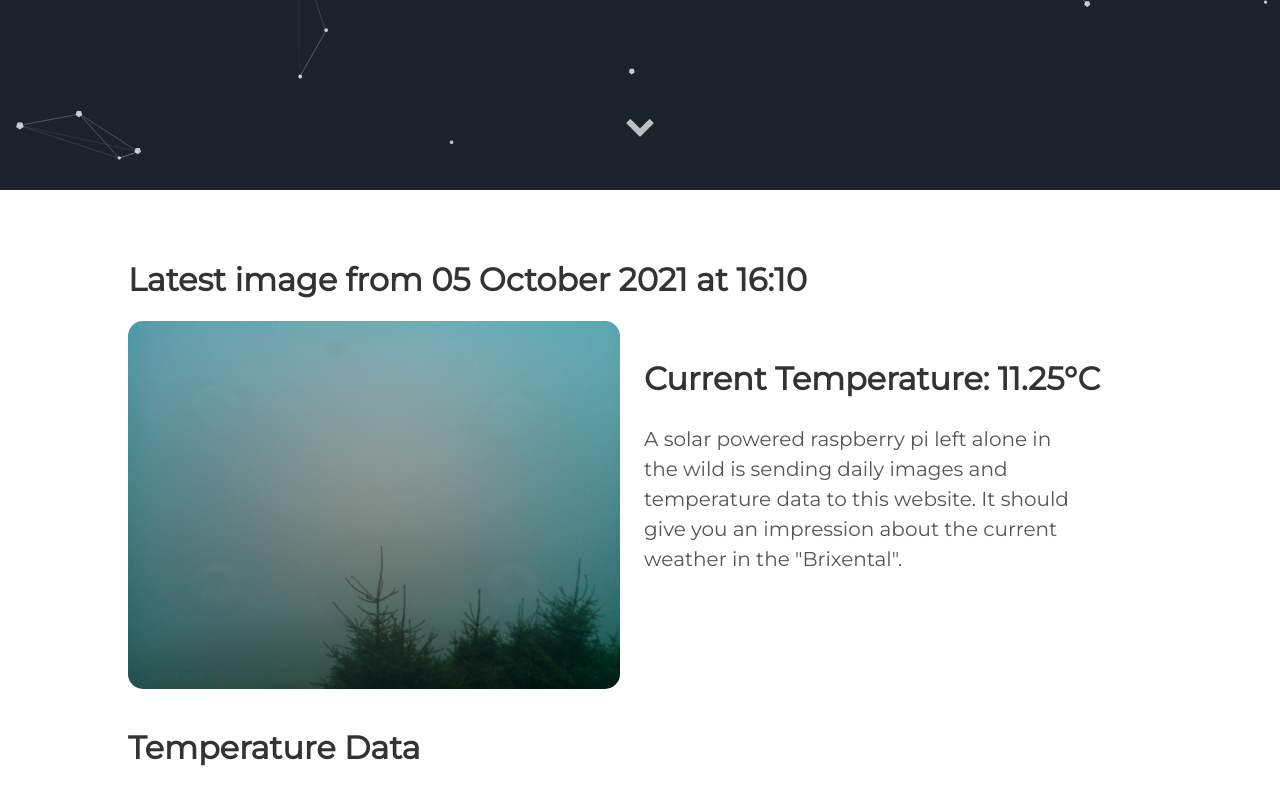
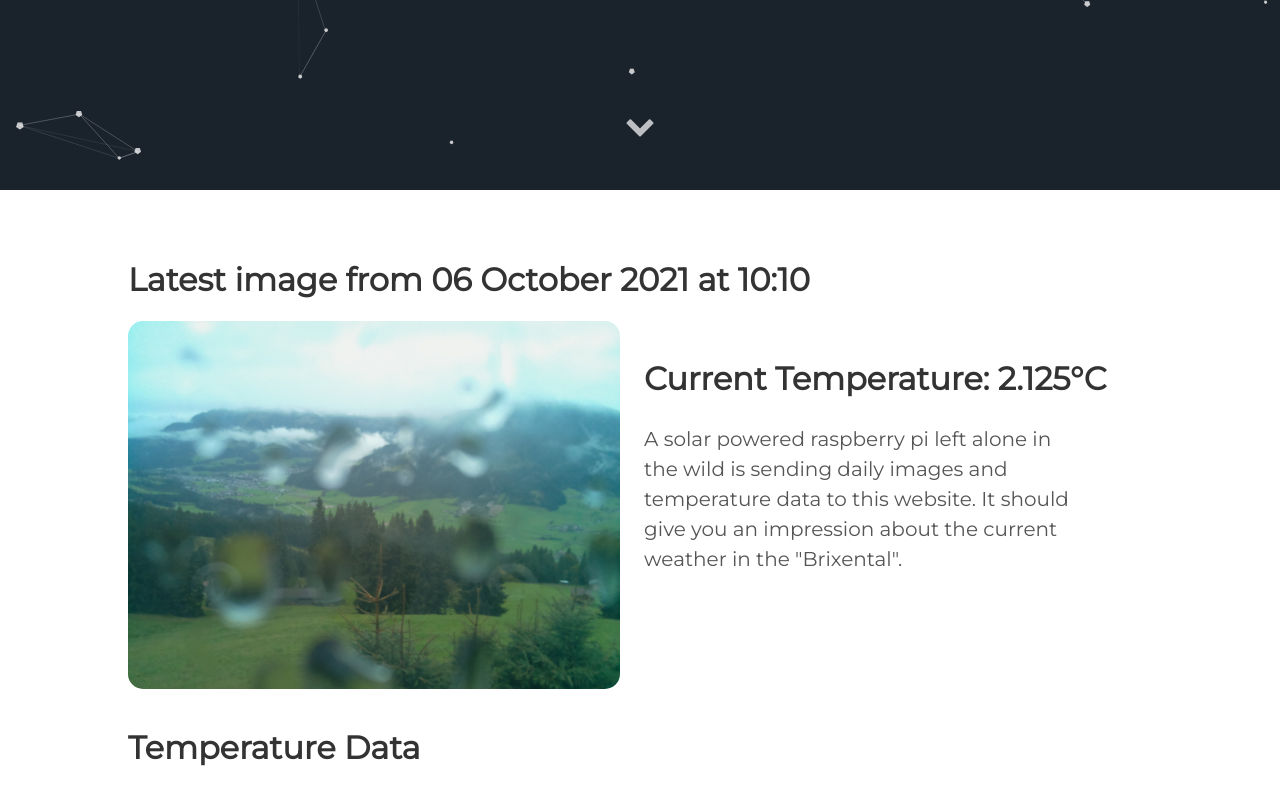
Before and after one commit to vektorious/vektorious.github.io, a Jekyll site: the page built from resources/huette.md, in a window 1280 px wide and 900 px high, scrolled down 710 px. Shown: the top 805 px of the window. Built offline with Jekyll 4.4.1, drawn with Linux system fonts in a browser that asks for light colours.

Commit message:
I'm a bot beep boop

```diff
--- a/resources/huette.md
+++ b/resources/huette.md
@@ -6,13 +6,13 @@
 description: 'Live image from the Austrian alps'
 twitter_text: ' '
 ---
-## Latest image from 05 October 2021 at 16:10
+## Latest image from 06 October 2021 at 10:10
 <div class="huette">
   <div class="huette-image">
     <img src="{{ "/assets/img/huette.jpg" | prepend: site.baseurl }}">
   </div>
   <div class="huette-text">
-        <h2>Current Temperature: 11.25°C</h2>
+        <h2>Current Temperature: 2.125°C</h2>
         <p>A solar powered raspberry pi left alone in the wild is sending daily images and temperature data to this website. It should give you an impression about the current weather in the "Brixental".</p>
 
   </div>
```
Also changed, not shown: rpi-script/2021-10-06_100922.txt (renamed from rpi-script/2021-10-05_160922.txt, +5 -5 lines), rpi-script/huette.md (+2 -2 lines), assets/img/huette.jpg, assets/img/temp_plot.png, rpi-script/temp_plot.png, 1 other file.
